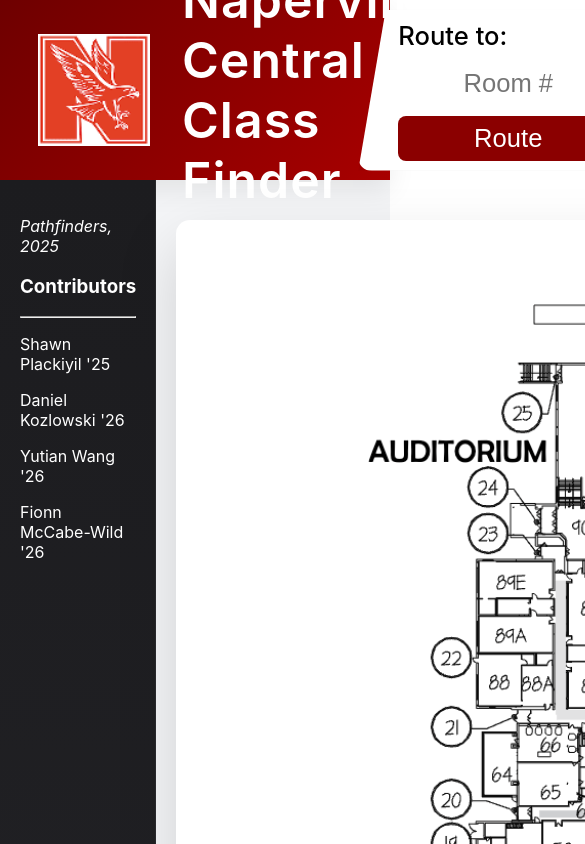
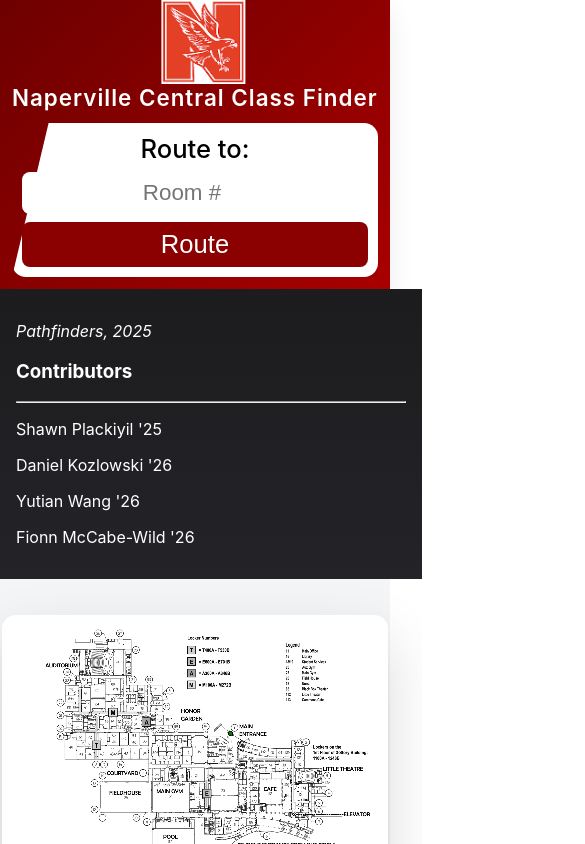
Before and after one commit to NCHS-Software-Engineering/hallway2026, a React (Create React App) app in the folder client/: page / in a window 390 px wide. Shown: the top 844 px of the page, 585 px wide, since content can reach past the window. Built offline with nearby package versions, Linux system fonts and the light colour scheme.

Commit message:
scaling screen size
depending on the size of the window the layout will change along with the size of the image

```diff
--- a/client/src/App.css
+++ b/client/src/App.css
@@ -35,16 +35,19 @@
 ========================= */
 
 .top-bar {
-  height: 180px;
+  min-height: 120px;
+  height: auto;
   background: linear-gradient(
     135deg,
     var(--primary-red-dark),
     var(--primary-red-light)
   );
   display: flex;
+  flex-wrap: wrap;
   align-items: center;
   justify-content: space-between;
-  padding: 0 30px;
+  gap: 12px;
+  padding: 15px 20px;
   color: var(--text-light);
   box-shadow: var(--shadow-md);
 }
@@ -53,7 +56,9 @@
 .header {
   display: flex;
   align-items: center;
+  flex: 1 1 auto;
 }
+
 
 .header-left {
   display: flex;
@@ -62,16 +67,17 @@
 }
 
 .logo {
-  height: 80px;
+  height: 70px;
   width: auto;
-  padding-left: 20px;
+  padding-left: 12px;
 }
 
 .top-bar h1 {
-  font-size: 50px;
+  font-size: clamp(1.25rem, 3vw, 2.2rem);
   font-weight: 600; /* make title bold */
   letter-spacing: 1px;
-  padding-left: 40px;
+  padding-left: 20px;
+  margin: 0;
 }
 
 /* larger text for the label, select and button in the top bar route section */
@@ -110,6 +116,7 @@
 .main-layout {
   flex: 1;
   display: flex;
+  gap: 20px;
 }
 
 /* =========================
@@ -117,14 +124,16 @@
 ========================= */
 
 .left-panel {
-  width: 240px;
+  flex: 0 0 260px;
+  min-width: 230px;
+  max-width: 320px;
   background: linear-gradient(
     180deg,
     var(--panel-dark),
     var(--panel-dark-2)
   );
   color: var(--text-light);
-  padding: 20px;
+  padding: 16px;
   box-shadow: inset -1px 0 0 rgba(255,255,255,0.05);
 }
 
@@ -137,17 +146,21 @@
   display: flex;
   flex-direction: column;
   align-items: center;
-  padding: 40px 20px;
+  padding: 20px;
+  min-width: 0;
 }
 
 /* Map Card (Hero Element) */
 
 .map-card {
+  width: 100%;
+  max-width: 1200px;
   background: var(--card-bg);
-  padding: 30px;
+  padding: 18px;
   border-radius: var(--radius);
   box-shadow: var(--shadow-lg);
   transition: transform 0.2s ease;
+  overflow: hidden;
 }
 
 .map-card:hover {
@@ -159,11 +172,11 @@
 ========================= */
 
 .floor-label {
-  margin-top: 20px;
+  margin-top: 16px;
   font-weight: 600;
   letter-spacing: 2px;
   color: var(--text-muted);
-  font-size: 14px;
+  font-size: clamp(0.75rem, 1.4vw, 1rem);
 }
 
 /* =========================
@@ -199,7 +212,17 @@ input, select {
   border: none;
   outline: none;
   font-size: 14px;
+  width: 100%;
+  max-width: 260px;
+  box-sizing: border-box;
 }
+
+input[type='text'], .room-input {
+  width: 100%;
+  max-width: 320px;
+}
+
+
 
 /* =========================
    MAP SVG (if needed)
@@ -209,6 +232,13 @@ svg {
   max-width: 100%;
   height: auto;
 }
+
+canvas {
+  max-width: 100%;
+  height: auto;
+  display: block;
+}
+
 
 /* =========================
    ROUTE BLOCK WITH SLANTED LEFT EDGE - background of the [  "Route to: ####" ROUTE  ]
@@ -244,9 +274,62 @@ svg {
 }
 
 /* responsive tweak: stack vertically on small screens */
-@media (max-width: 700px) {
+@media (max-width: 1000px) {
+  .main-layout {
+    flex-direction: column;
+  }
+
+  .left-panel {
+    width: 100%;
+    max-width: none;
+    flex: 1 1 auto;
+    box-shadow: none;
+  }
+
+  .map-section {
+    padding: 16px;
+  }
+
+  .top-bar {
+    justify-content: center;
+    text-align: center;
+  }
+
   .route-block {
     flex-direction: column;
     align-items: stretch;
+    width: 100%;
+    gap: 8px;
+  }
+
+  .top-bar .route-block label,
+  .top-bar .route-block select,
+  .top-bar .route-block button,
+  .top-bar .route-block input {
+    font-size: 1.1rem;
+  }
+
+  .logo {
+    height: 60px;
   }
 }
+
+@media (max-width: 600px) {
+  .top-bar {
+    padding: 12px;
+  }
+  .header-left {
+    flex-direction: column;
+    align-items: center;
+  }
+  .top-bar h1 {
+    font-size: 1.4rem;
+    padding-left: 0;
+  }
+  .route-block {
+    padding: 10px;
+  }
+  .map-card {
+    padding: 14px;
+  }
+}
--- a/client/src/App.jsx
+++ b/client/src/App.jsx
@@ -132,8 +132,9 @@ function App() {
             type="text"
             value={room}
             onChange={handleSelectChange}
-            placeholder= "Room #"
-            style={{ fontSize: '1.6rem', padding: '8px 10px', width: '200px', color: 'black', textAlign: 'center' }}
+            placeholder="Room #"
+            className="room-input"
+            style={{ fontSize: '1.4rem', padding: '8px 10px', color: 'black', textAlign: 'center' }}
           />
           <button onClick={() => setRoute(room)} style={{ fontSize: '1.6rem' }}>
             Route
--- a/client/src/Components/JsonRead.js
+++ b/client/src/Components/JsonRead.js
@@ -209,8 +209,9 @@ const NodeCanvas = ({
       const ih = image.height || 600;
       const dpr = window.devicePixelRatio || 1;
 
-      canvas.style.width = `${iw}px`;
-      canvas.style.height = `${ih}px`;
+      // Let CSS scale the canvas by width while keeping coordinate system in native pixels
+      canvas.style.width = '100%';
+      canvas.style.height = 'auto';
       canvas.width = Math.round(iw * dpr);
       canvas.height = Math.round(ih * dpr);
       ctx.setTransform(dpr, 0, 0, dpr, 0, 0);
```
